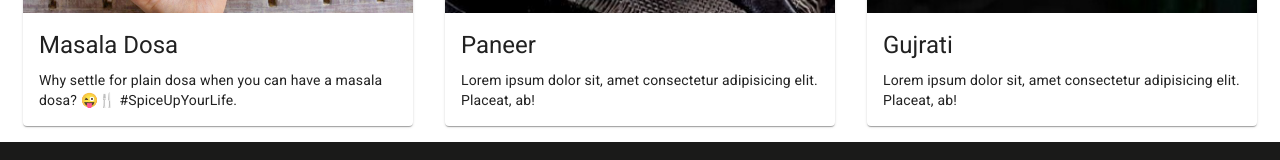
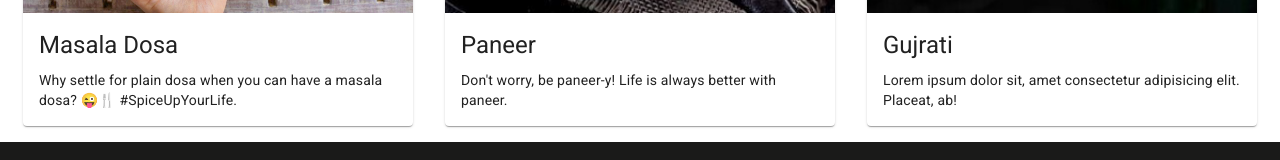
Before and after one commit to ujjwalukstar/Food-Plaza, a React (Create React App) app: page /menu in a window 1280 px wide. Shown: the part 1011-1171 px from the top of the page. Built offline with nearby package versions, Linux system fonts and the light colour scheme.

Commit message:
paneer added

```diff
--- a/src/data/data.js
+++ b/src/data/data.js
@@ -37,7 +37,7 @@ export const MenuList = [
   {
     name: "Paneer",
     description:
-      "Lorem ipsum dolor sit, amet consectetur adipisicing elit. Placeat, ab!",
+      "Don't worry, be paneer-y! Life is always better with paneer.",
     image: Paneer,
     price: 400,
   },
```
